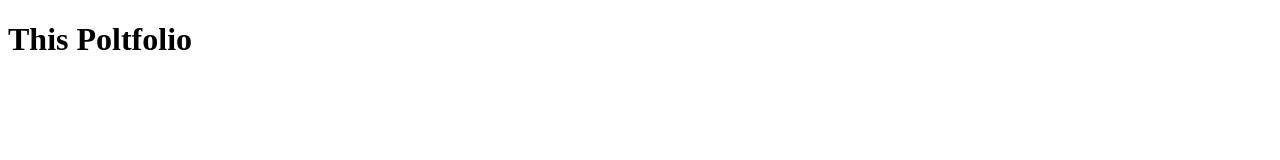
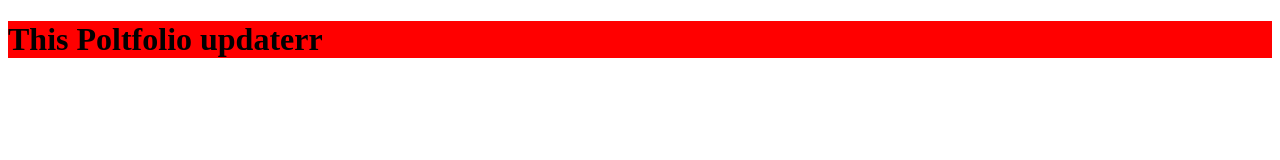
Before and after one commit to gurpreetsingh0/portfolio, a plain HTML site: page index.html in a window 1280 px wide. Drawn offline with Linux system fonts and the light colour scheme.

Commit message:
fix code

```diff
--- a/index.html
+++ b/index.html
@@ -4,8 +4,9 @@
     <meta charset="UTF-8">
     <meta name="viewport" content="width=device-width, initial-scale=1.0">
     <title>Document</title>
+    <link rel="stylesheet" href="./style.css">
 </head>
 <body>
-    <h1>This Poltfolio</h1>
+    <h1>This Poltfolio updaterr</h1>
 </body>
 </html>
--- /dev/null
+++ b/style.css
@@ -0,0 +1,3 @@
+h1 {
+  background-color: red;
+}
```
